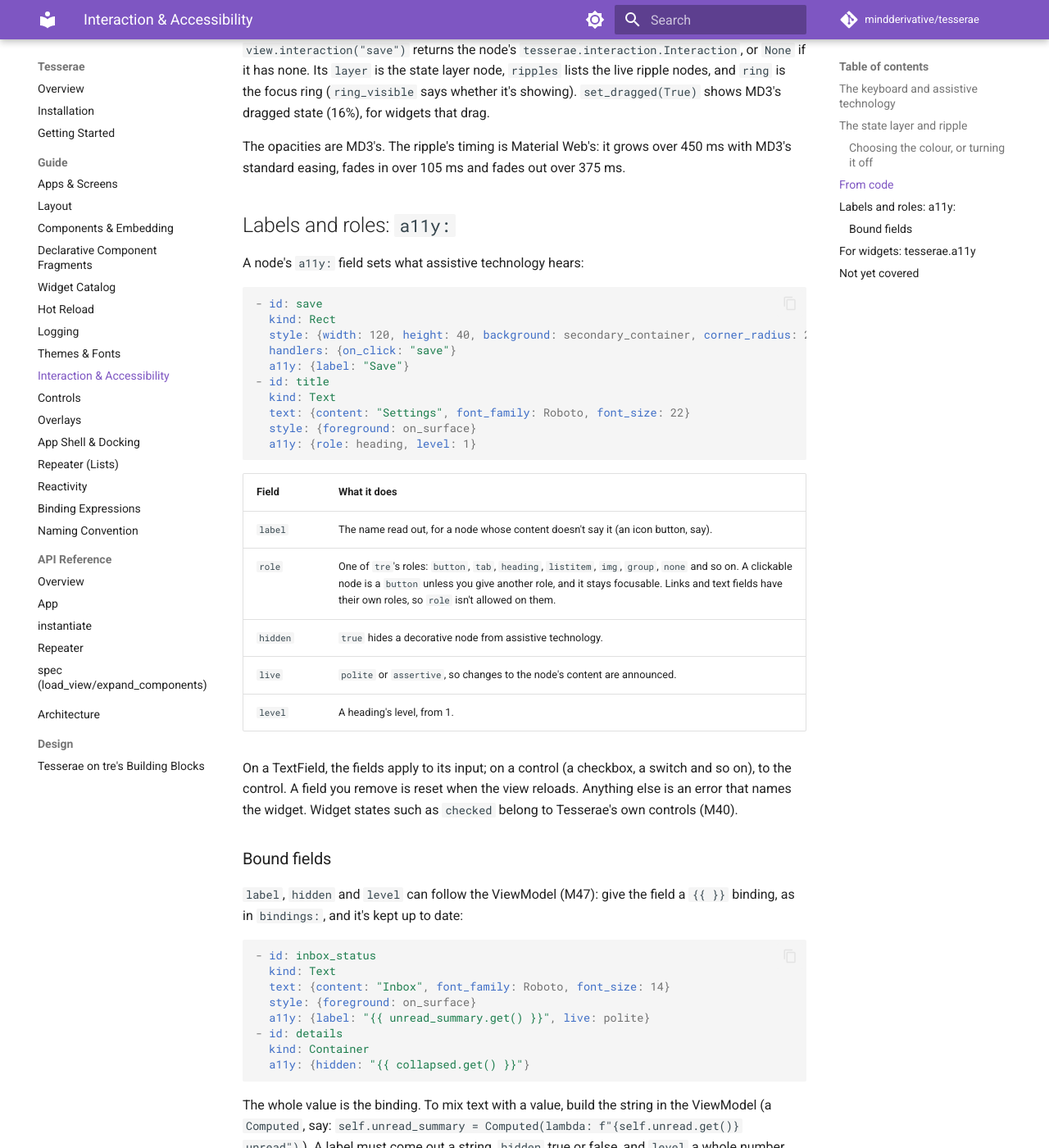
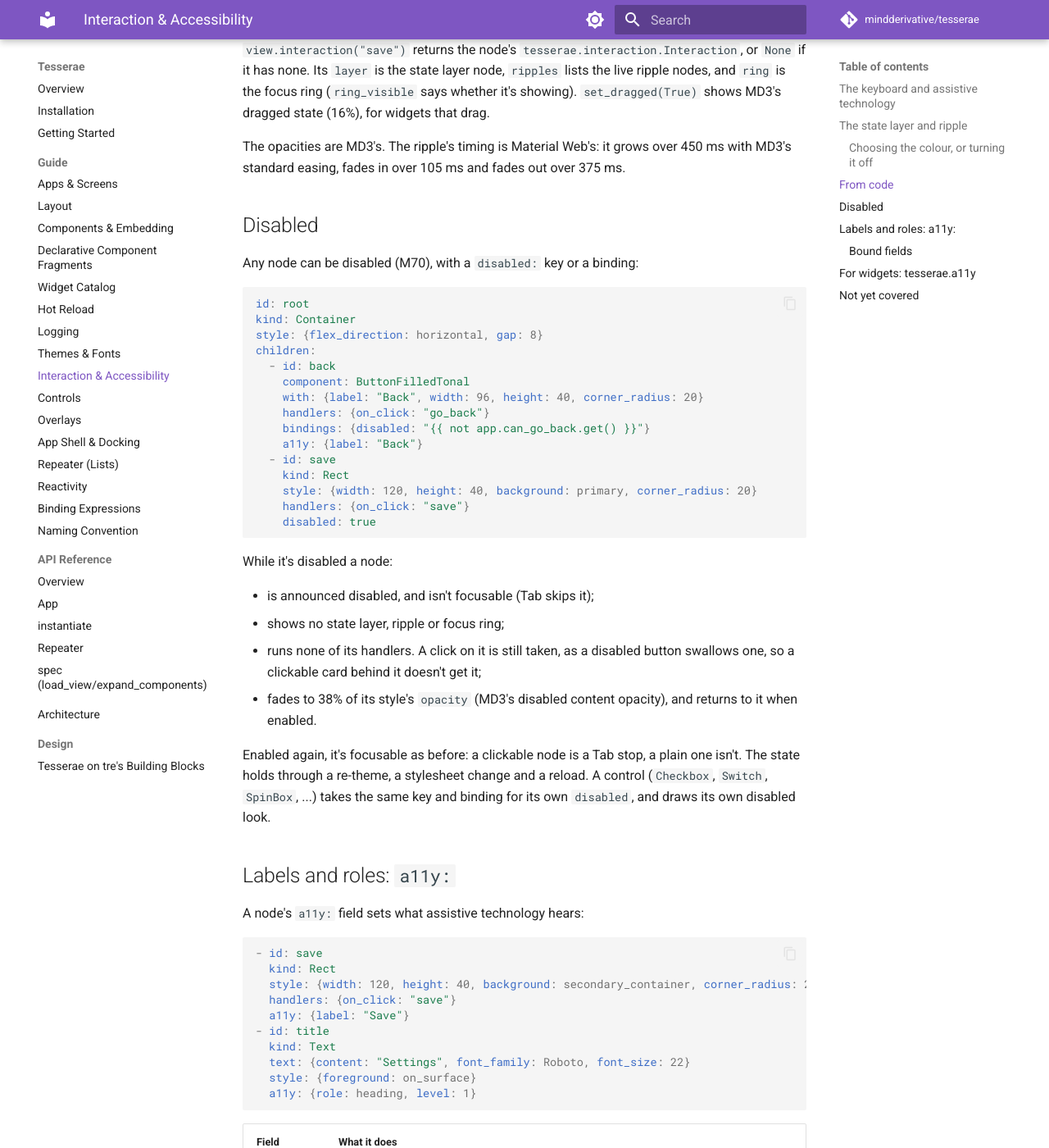
Before and after one commit to mindderivative/tesserae, an MkDocs documentation site: the page built from docs/guide/interaction.md, in a window 1280 px wide and 1400 px high, scrolled down 1742 px. Shown: the whole window at 82% size. Built offline with MkDocs 1.6.1 and Material for MkDocs 9.7.7, drawn with Linux system fonts in a browser that asks for light colours; comment, search, counter and statistics services are not loaded.

Commit message:
M70: disabled in the interaction guide; the back button is a binding (#19)
Co-Authored-By: Claude Opus 5.5 <noreply@anthropic.com>

````diff
--- a/docs/guide/interaction.md
+++ b/docs/guide/interaction.md
@@ -79,6 +79,43 @@ MD3's dragged state (16%), for widgets that drag.
 The opacities are MD3's. The ripple's timing is Material Web's: it grows
 over 450 ms with MD3's standard easing, fades in over 105 ms and fades out
 over 375 ms.
+
+## Disabled
+
+Any node can be disabled (M70), with a `disabled:` key or a binding:
+
+```yaml
+id: root
+kind: Container
+style: {flex_direction: horizontal, gap: 8}
+children:
+  - id: back
+    component: ButtonFilledTonal
+    with: {label: "Back", width: 96, height: 40, corner_radius: 20}
+    handlers: {on_click: "go_back"}
+    bindings: {disabled: "{{ not app.can_go_back.get() }}"}
+    a11y: {label: "Back"}
+  - id: save
+    kind: Rect
+    style: {width: 120, height: 40, background: primary, corner_radius: 20}
+    handlers: {on_click: "save"}
+    disabled: true
+```
+
+While it's disabled a node:
+
+- is announced disabled, and isn't focusable (Tab skips it);
+- shows no state layer, ripple or focus ring;
+- runs none of its handlers. A click on it is still taken, as a disabled
+  button swallows one, so a clickable card behind it doesn't get it;
+- fades to 38% of its style's `opacity` (MD3's disabled content
+  opacity), and returns to it when enabled.
+
+Enabled again, it's focusable as before: a clickable node is a Tab stop,
+a plain one isn't. The state holds through a re-theme, a stylesheet
+change and a reload. A control (`Checkbox`, `Switch`, `SpinBox`, ...)
+takes the same key and binding for its own `disabled`, and draws its own
+disabled look.
 
 ## Labels and roles: `a11y:`
 
````
Also changed, not shown: BUILD_TRACKER.md (+7 -7 lines), LOG.md (+21 -0 lines), docs/guide/apps-and-screens.md (+6 -7 lines).
